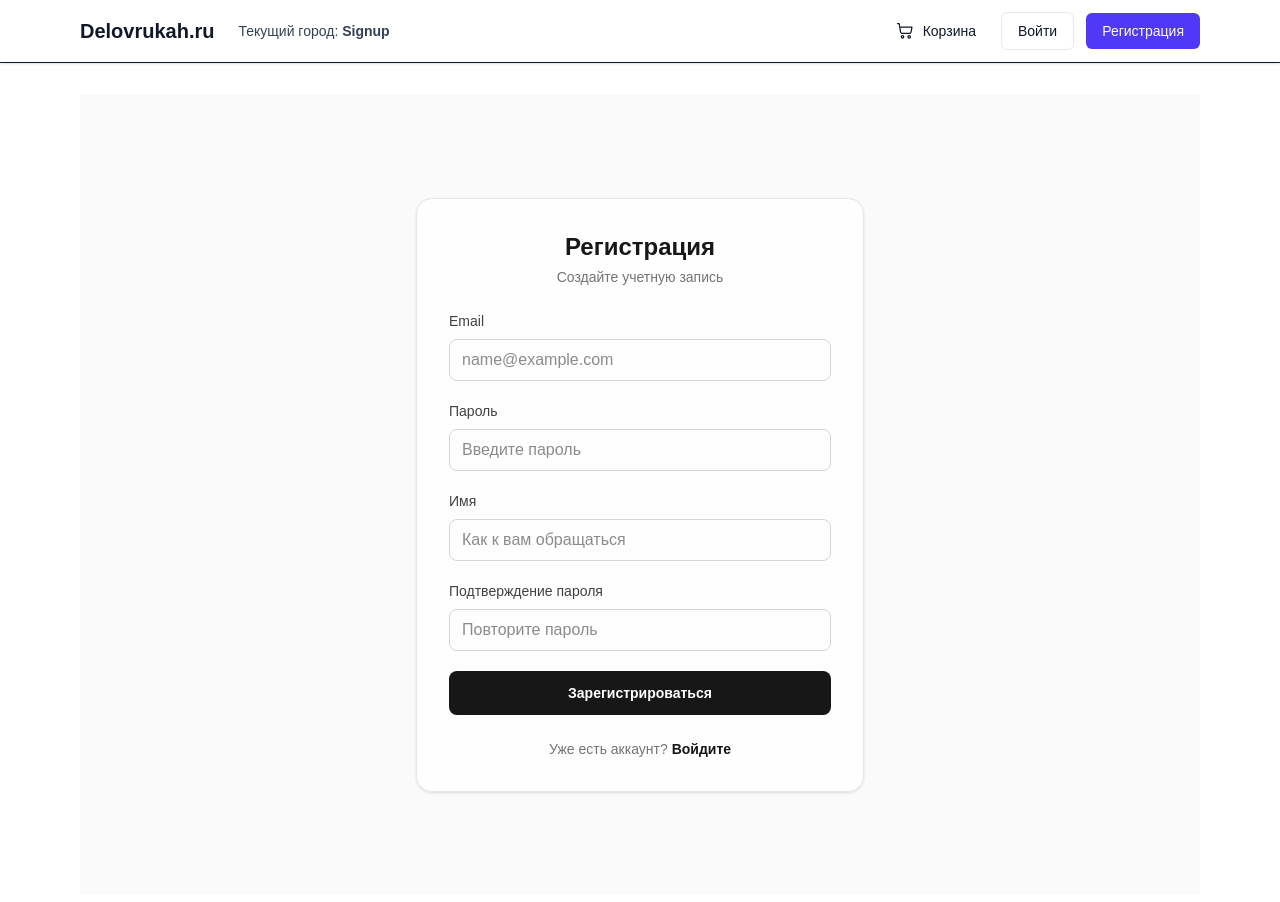
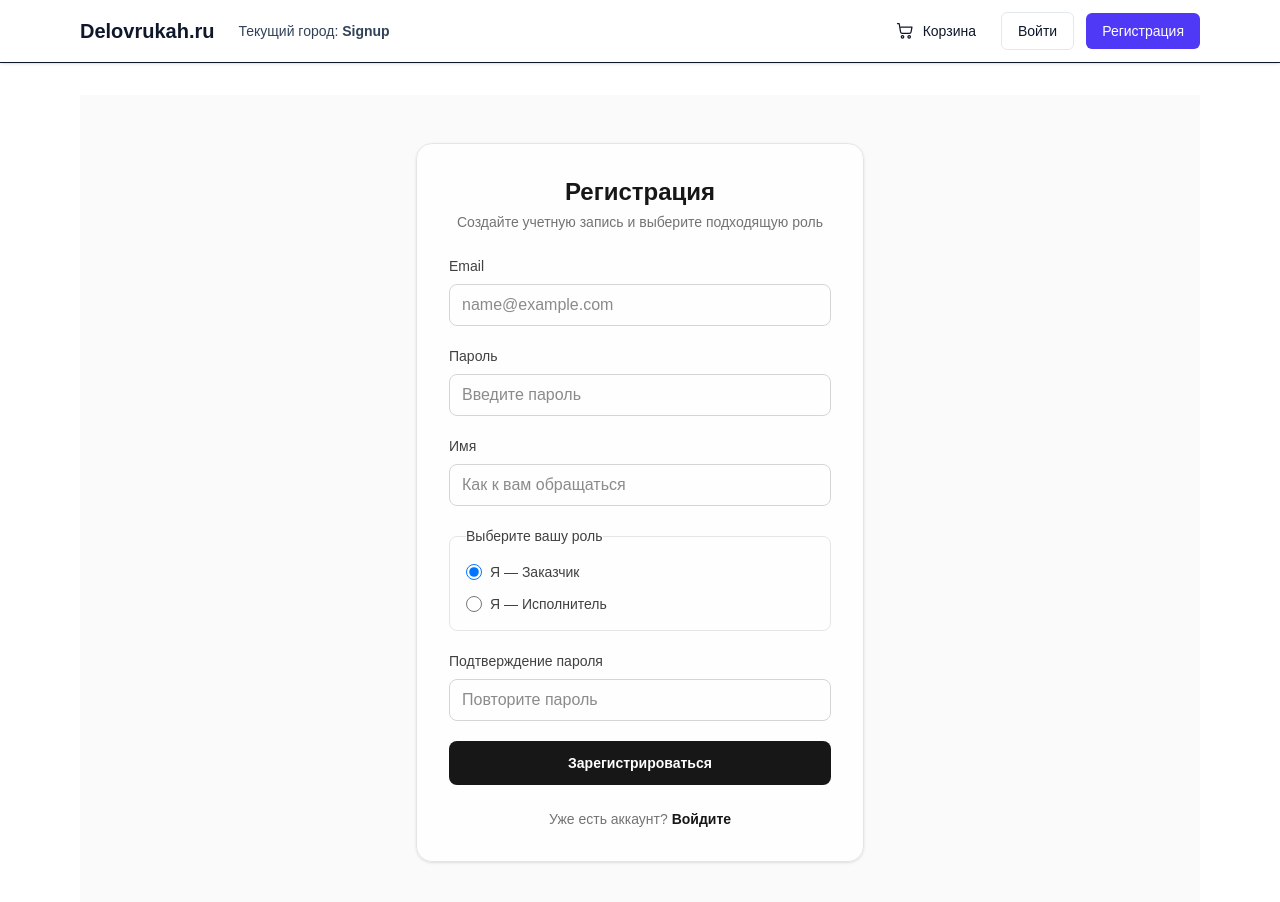
Before and after one commit to ViktorPrice2/delovrukah, a Next.js app in the folder apps/web/: page /signup in a window 1280 px wide. Shown: the top 902 px of the page. Built offline with nearby package versions, Linux system fonts and the light colour scheme; no server answers.

Commit message:
feat(web): add role-based signup and orders shell

```diff
--- a/apps/web/src/app/components/AuthForm.tsx
+++ b/apps/web/src/app/components/AuthForm.tsx
@@ -38,6 +38,9 @@ const signupSchema = signinSchema
       .string()
       .min(1, "Повторите пароль")
       .min(MIN_PASSWORD_LENGTH, `Пароль должен быть не короче ${MIN_PASSWORD_LENGTH} символов`),
+    role: z.enum(["CUSTOMER", "PROVIDER"], {
+      required_error: "Выберите роль",
+    }),
   })
   .refine((data) => data.password === data.confirmPassword, {
     message: "Пароли не совпадают",
@@ -84,6 +87,7 @@ export function AuthForm({
       password: "",
       fullName: "",
       confirmPassword: "",
+      role: "CUSTOMER",
     },
   });
 
@@ -100,7 +104,7 @@ export function AuthForm({
             password: values.password,
             displayName: values.fullName?.trim(), // displayName для исполнителя
             fullName: values.fullName?.trim(), // fullName для заказчика
-            role: "CUSTOMER", // По умолчанию регистрируем как CUSTOMER
+            role: values.role ?? "CUSTOMER",
           }
         : {
             email: values.email,
@@ -128,8 +132,10 @@ export function AuthForm({
         },
       });
 
-      // Перенаправляем пользователя в профиль после успешного входа/регистрации
-      router.push('/profile');
+      // Перенаправляем пользователя на страницу в зависимости от роли
+      const redirectPath =
+        decodedToken.role === 'PROVIDER' ? '/profile' : '/orders';
+      router.push(redirectPath);
 
     } catch (error) {
       // ПРАВИЛЬНАЯ ОБРАБОТКА ДЛЯ ТИПА 'unknown'
@@ -229,6 +235,35 @@ export function AuthForm({
               )}
             </label>
 
+            <fieldset className="flex flex-col gap-3 rounded-lg border border-neutral-200 p-4">
+              <legend className="text-sm font-medium text-neutral-700">
+                Выберите вашу роль
+              </legend>
+              <label className="flex items-center gap-2 text-sm text-neutral-700">
+                <input
+                  type="radio"
+                  value="CUSTOMER"
+                  className="h-4 w-4 border-neutral-300 text-neutral-900 focus:ring-neutral-900/10"
+                  {...register("role")}
+                />
+                Я — Заказчик
+              </label>
+              <label className="flex items-center gap-2 text-sm text-neutral-700">
+                <input
+                  type="radio"
+                  value="PROVIDER"
+                  className="h-4 w-4 border-neutral-300 text-neutral-900 focus:ring-neutral-900/10"
+                  {...register("role")}
+                />
+                Я — Исполнитель
+              </label>
+              {errors.role && (
+                <span className="text-sm font-normal text-red-500">
+                  {errors.role.message}
+                </span>
+              )}
+            </fieldset>
+
             <label className="flex flex-col gap-2 text-sm font-medium text-neutral-700">
               Подтверждение пароля
               <input
--- a/apps/web/src/app/components/Header.tsx
+++ b/apps/web/src/app/components/Header.tsx
@@ -43,13 +43,7 @@ export default function Header() {
       return '/profile';
     }
 
-    switch (user.role) {
-      case 'CUSTOMER':
-      case 'PROVIDER':
-        return '/profile';
-      default:
-        return '/profile';
-    }
+    return user.role === 'PROVIDER' ? '/profile' : '/orders';
   }, [user]);
 
   return (
--- /dev/null
+++ b/apps/web/src/app/orders/layout.tsx
@@ -0,0 +1,43 @@
+"use client";
+
+import { useEffect, type ReactNode } from "react";
+import { useRouter } from "next/navigation";
+
+import { useAuth } from "@/app/store/auth.store";
+
+export default function OrdersLayout({
+  children,
+}: {
+  children: ReactNode;
+}) {
+  const router = useRouter();
+  const { user, token, isLoading } = useAuth((state) => ({
+    user: state.user,
+    token: state.token,
+    isLoading: state.isLoading,
+  }));
+
+  useEffect(() => {
+    if (isLoading) {
+      return;
+    }
+
+    if (!token || !user || user.role !== "CUSTOMER") {
+      router.replace("/");
+    }
+  }, [isLoading, token, user, router]);
+
+  if (isLoading) {
+    return <div className="p-6">Загрузка...</div>;
+  }
+
+  if (!token || !user || user.role !== "CUSTOMER") {
+    return null;
+  }
+
+  return (
+    <div className="min-h-screen bg-neutral-50">
+      <main className="mx-auto w-full max-w-5xl px-4 py-10">{children}</main>
+    </div>
+  );
+}
--- /dev/null
+++ b/apps/web/src/app/orders/page.tsx
@@ -0,0 +1,18 @@
+import type { Metadata } from "next";
+
+export const metadata: Metadata = {
+  title: "Мои заказы | delovrukah",
+};
+
+export default function OrdersPage() {
+  return (
+    <section className="space-y-6">
+      <header>
+        <h1 className="text-2xl font-semibold text-neutral-900">Мои заказы</h1>
+        <p className="text-sm text-neutral-500">
+          Здесь появятся ваши заказы, как только они будут доступны.
+        </p>
+      </header>
+    </section>
+  );
+}
--- a/apps/web/src/app/signup/page.tsx
+++ b/apps/web/src/app/signup/page.tsx
@@ -9,7 +9,10 @@ export const metadata: Metadata = {
 export default function SignUpPage() {
   return (
     <main className="flex min-h-screen items-center justify-center bg-neutral-50 px-4 py-12">
-      <AuthForm mode="signup" />
+      <AuthForm
+        mode="signup"
+        description="Создайте учетную запись и выберите подходящую роль"
+      />
     </main>
   );
 }
```
